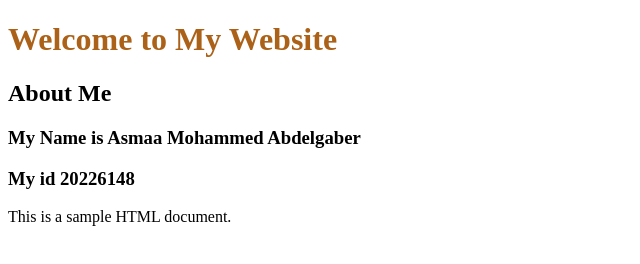
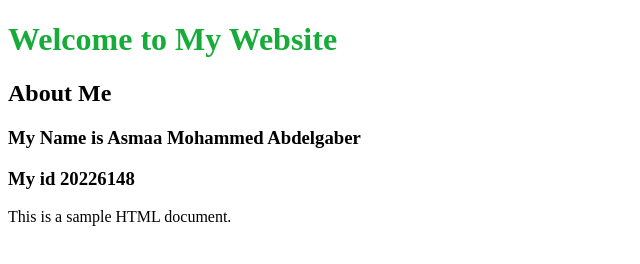
Before and after one commit to Asmaagaber89782/Hosting, a plain HTML site: page Index.html in a window 1280 px wide. Shown: the whole page, without its empty margins (0-640 px from the left). Drawn offline with Linux system fonts and the light colour scheme.

Commit message:
second modification for css file

```diff
--- a/style.css
+++ b/style.css
@@ -1,3 +1,3 @@
 h1{
-    color: rgb(171, 97, 23);
+    color: rgb(23, 171, 58);
 }
```
